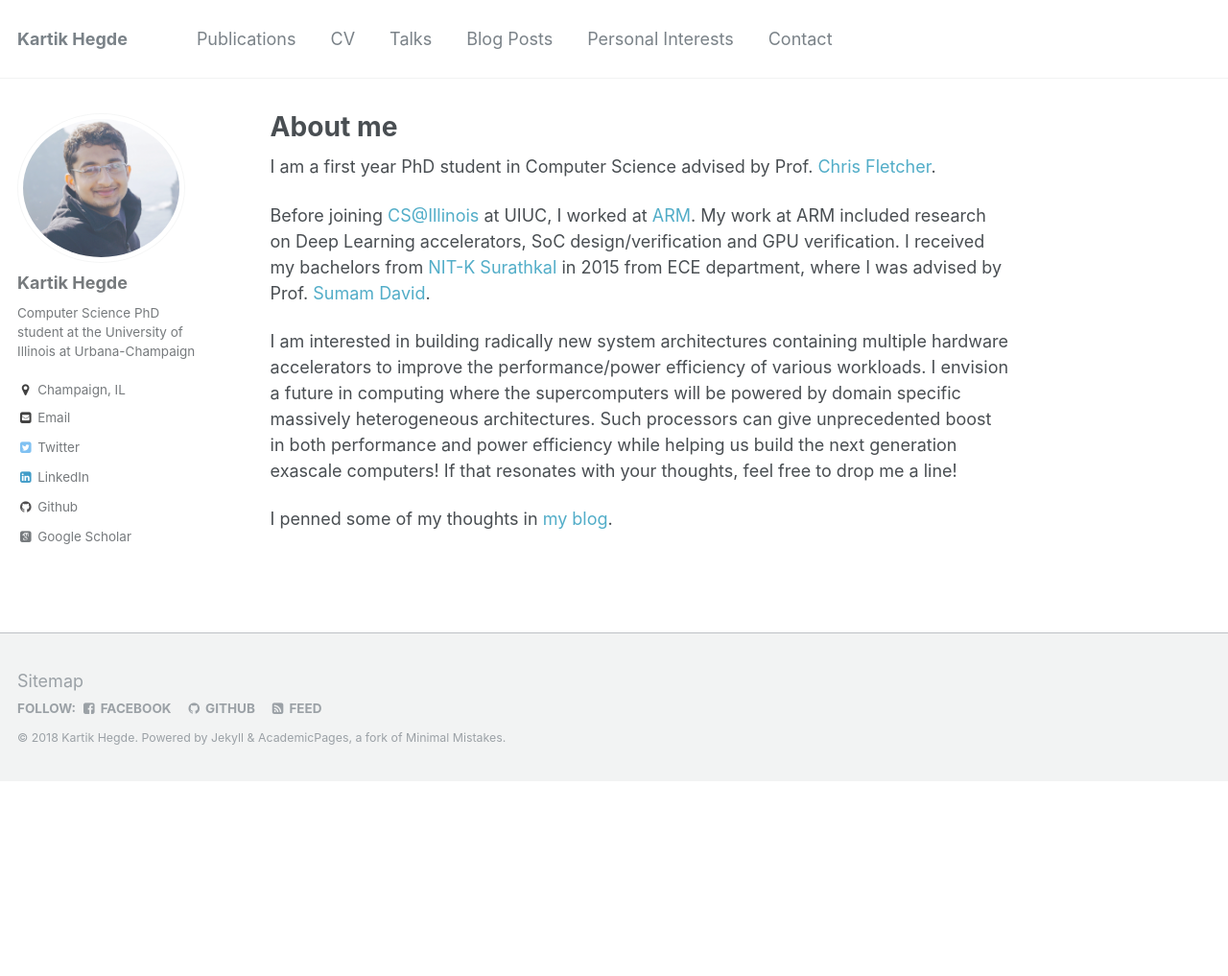
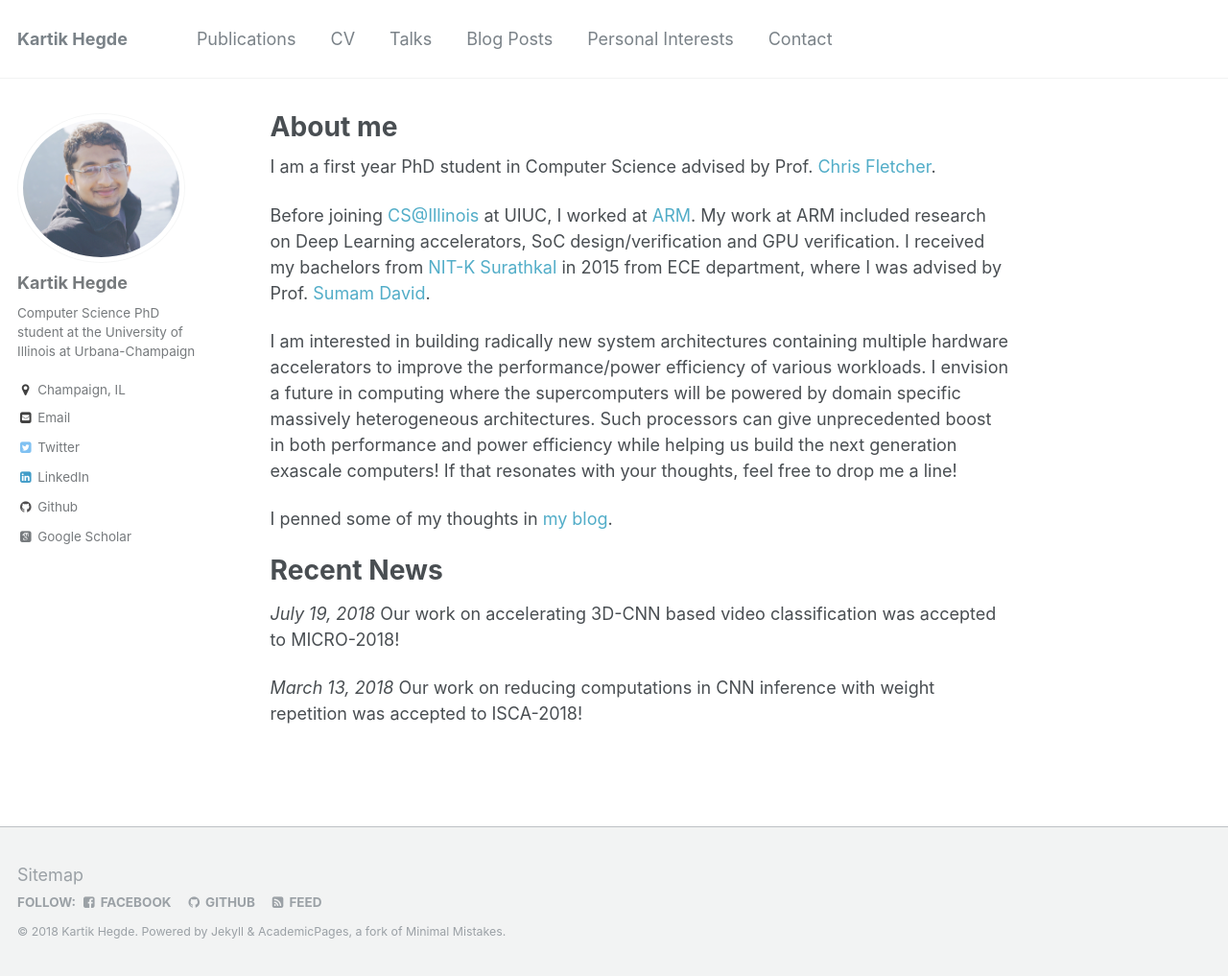
Before and after one commit to kartik-hegde/kartik-hegde.github.io, a Jekyll site: the page built from _pages/about.md, in a window 1280 px wide and 1017 px high. Shown: the whole window at 96% size. Built offline with Jekyll 4.4.1, drawn with Linux system fonts in a browser that asks for light colours; some web fonts are replaced.

Commit message:
Update about.md

```diff
--- a/_pages/about.md
+++ b/_pages/about.md
@@ -15,3 +15,12 @@ Before joining [CS@Illinois](https://cs.illinois.edu){:target="_blank"} at UIUC,
 I am interested in building radically new system architectures containing multiple hardware accelerators to improve the performance/power efficiency of various workloads. I envision a future in computing where the supercomputers will be powered by domain specific massively heterogeneous architectures. Such processors can give unprecedented boost in both performance and power efficiency while helping us build the next generation exascale computers! If that resonates with your thoughts, feel free to drop me a line!
 
 I penned some of my thoughts in [my blog](https://karthikhegde.blogspot.in/){:target="_blank"}.
+
+Recent News
+======
+
+*July 19, 2018*
+Our work on accelerating 3D-CNN based video classification was accepted to MICRO-2018!
+
+*March 13, 2018*
+Our work on reducing computations in CNN inference with weight repetition was accepted to ISCA-2018!
```
